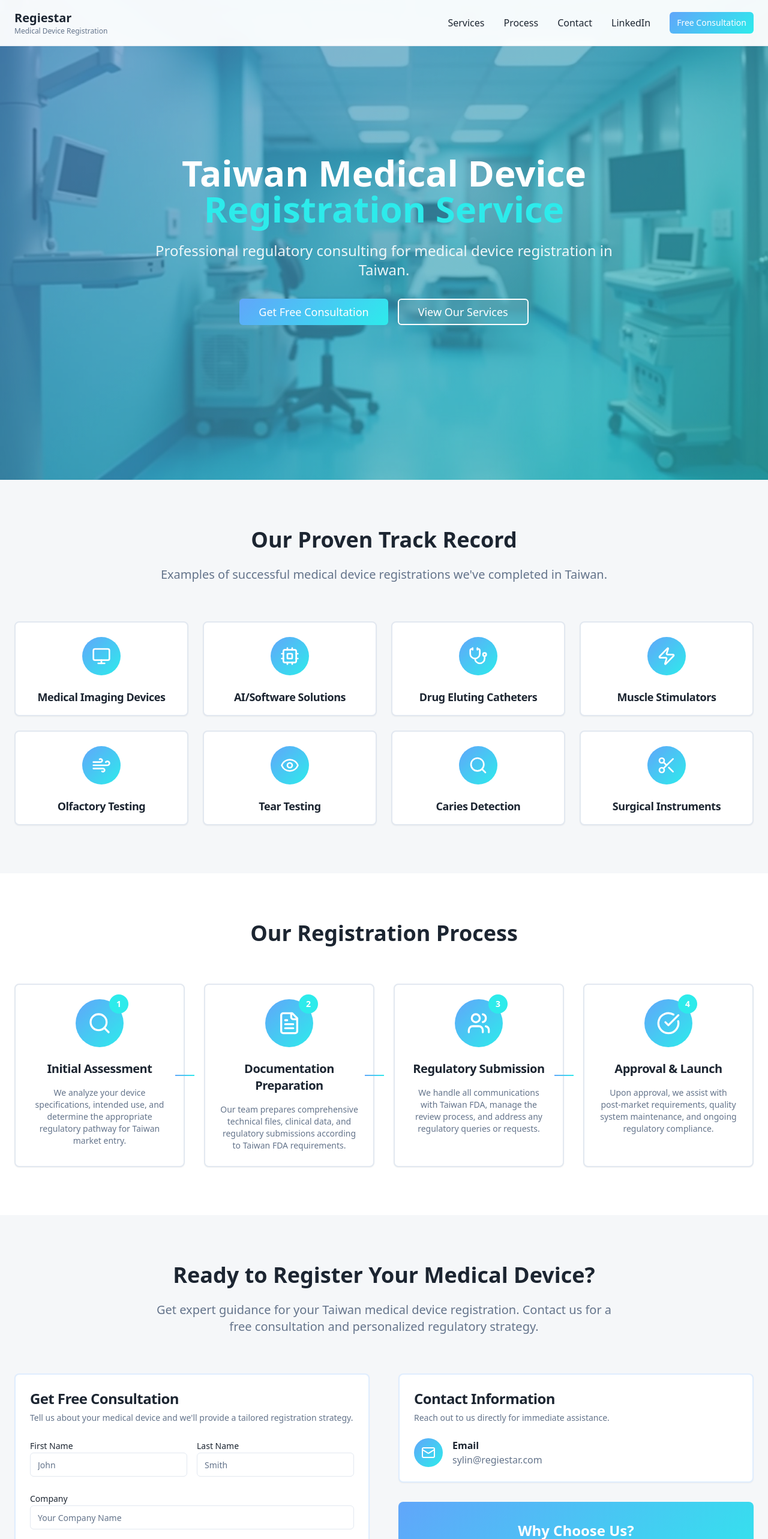
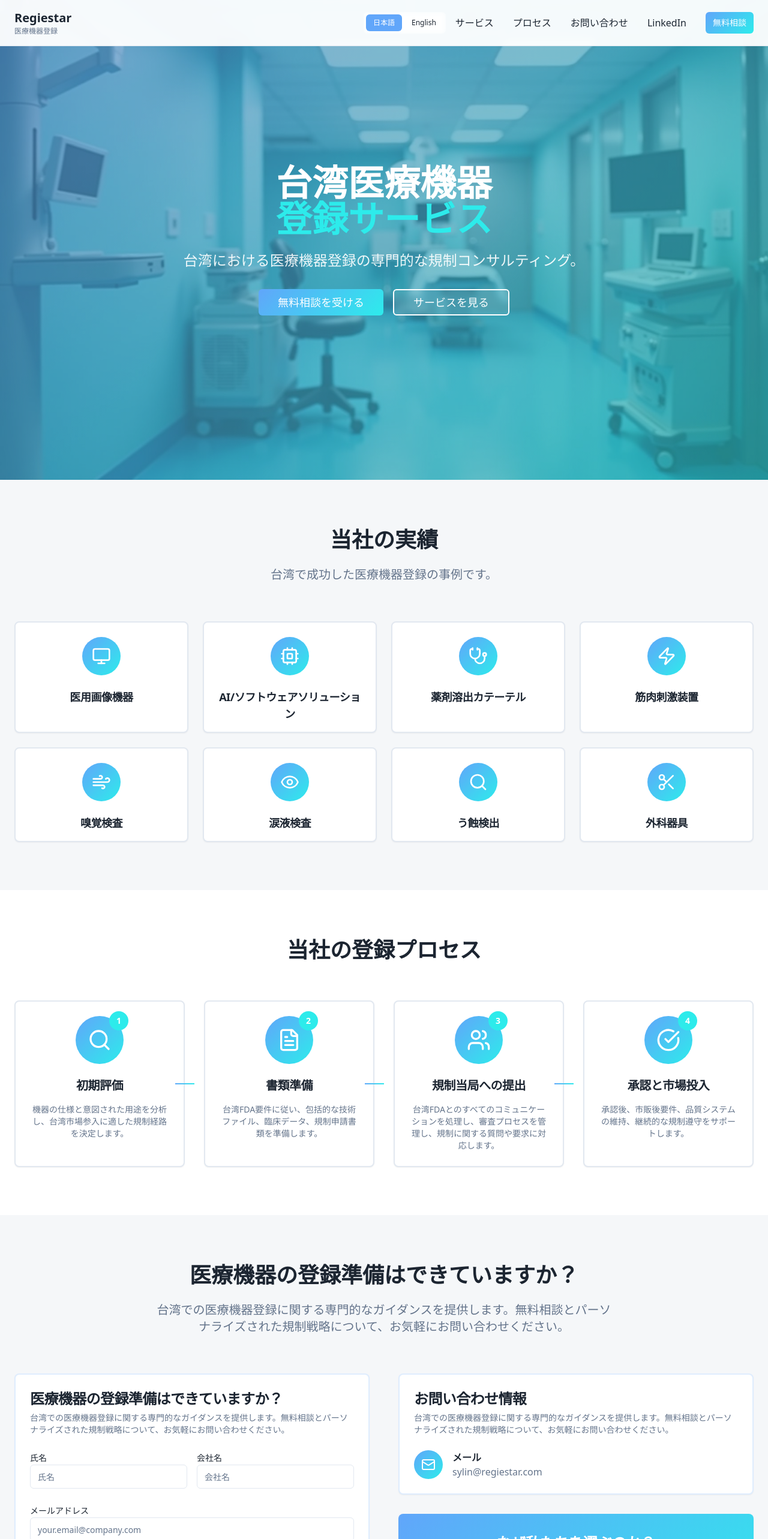
Before and after one commit to swedelin/taiwan-medreg-guide, a React (Vite) app: page / in a window 1280 px wide. Shown: the top 2566 px of the page at 60% size. Built offline with nearby package versions, Linux system fonts and the light colour scheme.

Commit message:
Add Japanese language support
Implement Japanese language support and a language switcher for the homepage.

```diff
--- a/src/components/Contact.tsx
+++ b/src/components/Contact.tsx
@@ -3,19 +3,21 @@ import { Card, CardContent, CardDescription, CardHeader, CardTitle } from "@/com
 import { Input } from "@/components/ui/input";
 import { Textarea } from "@/components/ui/textarea";
 import { Label } from "@/components/ui/label";
+import { useLanguage } from "@/contexts/LanguageContext";
 import { MapPin, Phone, Mail, Clock } from "lucide-react";
 
 const Contact = () => {
+  const { t } = useLanguage();
+
   return (
     <section className="py-20 bg-section-bg">
       <div className="max-w-7xl mx-auto px-6">
         <div className="text-center mb-16">
           <h2 className="text-4xl font-bold text-foreground mb-6">
-            Ready to Register Your Medical Device?
+            {t('contactTitle')}
           </h2>
           <p className="text-xl text-muted-foreground max-w-3xl mx-auto">
-            Get expert guidance for your Taiwan medical device registration.
-            Contact us for a free consultation and personalized regulatory strategy.
+            {t('contactDescription')}
           </p>
         </div>
 
@@ -23,49 +25,44 @@ const Contact = () => {
           {/* Contact Form */}
           <Card className="border-2 border-medical-blue/20">
             <CardHeader>
-              <CardTitle className="text-2xl text-foreground">Get Free Consultation</CardTitle>
+              <CardTitle className="text-2xl text-foreground">{t('contactTitle')}</CardTitle>
               <CardDescription>
-                Tell us about your medical device and we'll provide a tailored registration strategy.
+                {t('contactDescription')}
               </CardDescription>
             </CardHeader>
             <CardContent className="space-y-6">
               <div className="grid grid-cols-1 md:grid-cols-2 gap-4">
                 <div>
-                  <Label htmlFor="firstName">First Name</Label>
-                  <Input id="firstName" placeholder="John" />
+                  <Label htmlFor="firstName">{t('contactName')}</Label>
+                  <Input id="firstName" placeholder={t('contactName')} />
                 </div>
                 <div>
-                  <Label htmlFor="lastName">Last Name</Label>
-                  <Input id="lastName" placeholder="Smith" />
+                  <Label htmlFor="lastName">{t('contactCompany')}</Label>
+                  <Input id="lastName" placeholder={t('contactCompany')} />
                 </div>
               </div>
 
               <div>
-                <Label htmlFor="company">Company</Label>
-                <Input id="company" placeholder="Your Company Name" />
+                <Label htmlFor="email">{t('contactEmail')}</Label>
+                <Input id="email" type="email" placeholder="your.email@company.com" />
               </div>
 
               <div>
-                <Label htmlFor="email">Email</Label>
-                <Input id="email" type="email" placeholder="john@company.com" />
+                <Label htmlFor="deviceType">{t('contactDeviceType')}</Label>
+                <Input id="deviceType" placeholder={t('contactDeviceType')} />
               </div>
 
               <div>
-                <Label htmlFor="deviceType">Device Type</Label>
-                <Input id="deviceType" placeholder="e.g., Medical Imaging Device, AI Software" />
-              </div>
-
-              <div>
-                <Label htmlFor="message">Project Details</Label>
+                <Label htmlFor="message">{t('contactDetails')}</Label>
                 <Textarea
                   id="message"
-                  placeholder="Tell us about your medical device, timeline, and specific requirements..."
+                  placeholder={t('contactDetails')}
                   className="min-h-[120px]"
                 />
               </div>
 
               <Button variant="medical" className="w-full" size="lg">
-                Request Free Consultation
+                {t('contactSubmit')}
               </Button>
             </CardContent>
           </Card>
@@ -74,9 +71,9 @@ const Contact = () => {
           <div className="space-y-8">
             <Card className="border-2 border-medical-blue/20">
               <CardHeader>
-                <CardTitle className="text-2xl text-foreground">Contact Information</CardTitle>
+                <CardTitle className="text-2xl text-foreground">{t('contactInfoTitle')}</CardTitle>
                 <CardDescription>
-                  Reach out to us directly for immediate assistance.
+                  {t('contactDescription')}
                 </CardDescription>
               </CardHeader>
               <CardContent className="space-y-6">
@@ -85,7 +82,7 @@ const Contact = () => {
                     <Mail className="w-6 h-6 text-white" />
                   </div>
                   <div>
-                    <p className="font-semibold text-foreground">Email</p>
+                    <p className="font-semibold text-foreground">{t('contactInfoEmail')}</p>
                     <p className="text-muted-foreground">sylin@regiestar.com</p>
                   </div>
                 </div>
@@ -94,11 +91,12 @@ const Contact = () => {
 
             <Card className="bg-medical-gradient text-white border-none">
               <CardContent className="p-8 text-center">
-                <h3 className="text-2xl font-bold mb-4">Why Choose Us?</h3>
+                <h3 className="text-2xl font-bold mb-4">{t('whyChooseTitle')}</h3>
                 <ul className="space-y-3 text-white/90">
-                  <li>✓ Expert knowledge of FDA Taiwan requirements</li>
-                  <li>✓ Proven track record across device categories</li>
-                  <li>✓ Personalized support throughout the process</li>
+                  <li>✓ {t('whyChoose1')}</li>
+                  <li>✓ {t('whyChoose2')}</li>
+                  <li>✓ {t('whyChoose3')}</li>
+                  <li>✓ {t('whyChoose4')}</li>
                 </ul>
               </CardContent>
             </Card>
--- a/src/components/Header.tsx
+++ b/src/components/Header.tsx
@@ -1,37 +1,45 @@
 import { Button } from "@/components/ui/button";
+import { useLanguage } from "@/contexts/LanguageContext";
+import LanguageToggle from "./LanguageToggle";
 
 const Header = () => {
+  const { t } = useLanguage();
+
   return (
     <header className="fixed top-0 left-0 right-0 z-50 bg-white/95 backdrop-blur-sm border-b border-border">
       <div className="max-w-7xl mx-auto px-6 py-4 flex items-center justify-between">
-        <div className="flex items-center space-x-2">
+        <div className="flex items-center space-x-4">
           <div>
-            <h1 className="text-xl font-bold text-foreground">Regiestar</h1>
-            <p className="text-xs text-muted-foreground">Medical Device Registration</p>
+            <h1 className="text-xl font-bold text-foreground">{t('companyName')}</h1>
+            <p className="text-xs text-muted-foreground">{t('companySubtitle')}</p>
           </div>
         </div>
 
+        <div className="flex items-center gap-4">
+          <LanguageToggle />
+
           <nav className="hidden md:flex items-center space-x-8">
             <a href="#services" className="text-foreground hover:text-medical-blue transition-colors">
-            Services
+              {t('services')}
             </a>
             <a href="#process" className="text-foreground hover:text-medical-blue transition-colors">
-            Process
+              {t('process')}
             </a>
             <a href="#contact" className="text-foreground hover:text-medical-blue transition-colors">
-            Contact
+              {t('contact')}
             </a>
             <a href="https://www.linkedin.com/company/regiestar/" target="_blank" rel="noopener noreferrer" className="text-foreground hover:text-medical-blue transition-colors">
-            LinkedIn
+              {t('linkedin')}
             </a>
             <Button variant="medical" size="sm">
-            Free Consultation
+              {t('freeConsultation')}
             </Button>
           </nav>
 
           <Button variant="medical" size="sm" className="md:hidden">
-          Menu
+            {t('menu')}
           </Button>
+        </div>
       </div>
     </header>
   );
--- a/src/components/Hero.tsx
+++ b/src/components/Hero.tsx
@@ -1,7 +1,10 @@
 import { Button } from "@/components/ui/button";
+import { useLanguage } from "@/contexts/LanguageContext";
 import heroImage from "@/assets/hero-medical.jpg";
 
 const Hero = () => {
+  const { t } = useLanguage();
+
   return (
     <section className="relative min-h-screen flex items-center justify-center bg-hero-gradient">
       <div className="absolute inset-0 bg-black/20"></div>
@@ -12,21 +15,21 @@ const Hero = () => {
 
       <div className="relative z-10 max-w-4xl mx-auto px-6 text-center text-white">
         <h1 className="text-5xl md:text-6xl font-bold mb-6 leading-tight">
-          Taiwan Medical Device
+          {t('heroTitle')}
           <br />
-          <span className="text-medical-teal">Registration Service</span>
+          <span className="text-medical-teal">{t('heroTitleHighlight')}</span>
         </h1>
 
         <p className="text-xl md:text-2xl mb-8 text-white/90 max-w-3xl mx-auto">
-          Professional regulatory consulting for medical device registration in Taiwan.
+          {t('heroDescription')}
         </p>
 
         <div className="flex flex-col sm:flex-row gap-4 justify-center">
           <Button variant="medical" size="lg" className="text-lg px-8 py-4">
-            Get Free Consultation
+            {t('heroButton1')}
           </Button>
           <Button variant="medical-outline" size="lg" className="text-lg px-8 py-4 bg-white/10 backdrop-blur-sm border-white text-white hover:bg-white hover:text-medical-blue">
-            View Our Services
+            {t('heroButton2')}
           </Button>
         </div>
 
--- /dev/null
+++ b/src/components/LanguageToggle.tsx
@@ -0,0 +1,37 @@
+import { Button } from "@/components/ui/button";
+import { useLanguage } from "@/contexts/LanguageContext";
+
+const LanguageToggle = () => {
+  const { language, setLanguage } = useLanguage();
+
+  return (
+    <div className="flex items-center gap-1 bg-white/10 backdrop-blur-sm rounded-md p-1">
+      <Button
+        variant={language === 'ja' ? 'medical' : 'ghost'}
+        size="sm"
+        onClick={() => setLanguage('ja')}
+        className={`text-xs px-3 py-1 h-7 ${
+          language === 'ja'
+            ? 'bg-medical-blue text-white'
+            : 'text-foreground hover:text-medical-blue bg-transparent'
+        }`}
+      >
+        日本語
+      </Button>
+      <Button
+        variant={language === 'en' ? 'medical' : 'ghost'}
+        size="sm"
+        onClick={() => setLanguage('en')}
+        className={`text-xs px-3 py-1 h-7 ${
+          language === 'en'
+            ? 'bg-medical-blue text-white'
+            : 'text-foreground hover:text-medical-blue bg-transparent'
+        }`}
+      >
+        English
+      </Button>
+    </div>
+  );
+};
+
+export default LanguageToggle;
--- a/src/components/Process.tsx
+++ b/src/components/Process.tsx
@@ -1,36 +1,40 @@
 import { Card, CardContent, CardDescription, CardHeader, CardTitle } from "@/components/ui/card";
+import { useLanguage } from "@/contexts/LanguageContext";
 import { CheckCircle, FileText, Search, Users } from "lucide-react";
 
-const processSteps = [
+const getProcessSteps = (t: (key: string) => string) => [
   {
     icon: Search,
-    title: "Initial Assessment",
-    description: "We analyze your device specifications, intended use, and determine the appropriate regulatory pathway for Taiwan market entry."
+    title: t('processStep1Title'),
+    description: t('processStep1Description')
   },
   {
     icon: FileText,
-    title: "Documentation Preparation",
-    description: "Our team prepares comprehensive technical files, clinical data, and regulatory submissions according to Taiwan FDA requirements."
+    title: t('processStep2Title'),
+    description: t('processStep2Description')
   },
   {
     icon: Users,
-    title: "Regulatory Submission",
-    description: "We handle all communications with Taiwan FDA, manage the review process, and address any regulatory queries or requests."
+    title: t('processStep3Title'),
+    description: t('processStep3Description')
   },
   {
     icon: CheckCircle,
-    title: "Approval & Launch",
-    description: "Upon approval, we assist with post-market requirements, quality system maintenance, and ongoing regulatory compliance."
+    title: t('processStep4Title'),
+    description: t('processStep4Description')
   }
 ];
 
 const Process = () => {
+  const { t } = useLanguage();
+  const processSteps = getProcessSteps(t);
+
   return (
     <section className="py-20 bg-background">
       <div className="max-w-7xl mx-auto px-6">
         <div className="text-center mb-16">
           <h2 className="text-4xl font-bold text-foreground mb-6">
-            Our Registration Process
+            {t('processTitle')}
           </h2>
         </div>
 
--- a/src/components/Services.tsx
+++ b/src/components/Services.tsx
@@ -1,4 +1,5 @@
 import { Card, CardContent, CardDescription, CardHeader, CardTitle } from "@/components/ui/card";
+import { useLanguage } from "@/contexts/LanguageContext";
 import {
   Monitor,
   Cpu,
@@ -10,51 +11,54 @@ import {
   Scissors
 } from "lucide-react";
 
-const services = [
+const getServices = (t: (key: string) => string) => [
   {
     icon: Monitor,
-    title: "Medical Imaging Devices"
+    title: t('service1')
   },
   {
     icon: Cpu,
-    title: "AI/Software Solutions"
+    title: t('service2')
   },
   {
     icon: Stethoscope,
-    title: "Drug Eluting Catheters"
+    title: t('service3')
   },
   {
     icon: Zap,
-    title: "Muscle Stimulators"
+    title: t('service4')
   },
   {
     icon: Wind,
-    title: "Olfactory Testing"
+    title: t('service5')
   },
   {
     icon: Eye,
-    title: "Tear Testing"
+    title: t('service6')
   },
   {
     icon: Search,
-    title: "Caries Detection"
+    title: t('service7')
   },
   {
     icon: Scissors,
-    title: "Surgical Instruments"
+    title: t('service8')
   }
 ];
 
 const Services = () => {
+  const { t } = useLanguage();
+  const services = getServices(t);
+
   return (
     <section className="py-20 bg-section-bg">
       <div className="max-w-7xl mx-auto px-6">
         <div className="text-center mb-16">
           <h2 className="text-4xl font-bold text-foreground mb-6">
-            Our Proven Track Record
+            {t('servicesTitle')}
           </h2>
           <p className="text-xl text-muted-foreground max-w-3xl mx-auto">
-            Examples of successful medical device registrations we've completed in Taiwan.
+            {t('servicesDescription')}
           </p>
         </div>
 
--- /dev/null
+++ b/src/contexts/LanguageContext.tsx
@@ -0,0 +1,152 @@
+import React, { createContext, useContext, useState, ReactNode } from 'react';
+
+type Language = 'ja' | 'en';
+
+interface LanguageContextType {
+  language: Language;
+  setLanguage: (lang: Language) => void;
+  t: (key: string) => string;
+}
+
+const translations = {
+  ja: {
+    // Header
+    companyName: 'Regiestar',
+    companySubtitle: '医療機器登録',
+    services: 'サービス',
+    process: 'プロセス',
+    contact: 'お問い合わせ',
+    linkedin: 'LinkedIn',
+    freeConsultation: '無料相談',
+    menu: 'メニュー',
+
+    // Hero
+    heroTitle: '台湾医療機器',
+    heroTitleHighlight: '登録サービス',
+    heroDescription: '台湾における医療機器登録の専門的な規制コンサルティング。',
+    heroButton1: '無料相談を受ける',
+    heroButton2: 'サービスを見る',
+
+    // Services
+    servicesTitle: '当社の実績',
+    servicesDescription: '台湾で成功した医療機器登録の事例です。',
+    service1: '医用画像機器',
+    service2: 'AI/ソフトウェアソリューション',
+    service3: '薬剤溶出カテーテル',
+    service4: '筋肉刺激装置',
+    service5: '嗅覚検査',
+    service6: '涙液検査',
+    service7: 'う蝕検出',
+    service8: '外科器具',
+
+    // Process
+    processTitle: '当社の登録プロセス',
+    processStep1Title: '初期評価',
+    processStep1Description: '機器の仕様と意図された用途を分析し、台湾市場参入に適した規制経路を決定します。',
+    processStep2Title: '書類準備',
+    processStep2Description: '台湾FDA要件に従い、包括的な技術ファイル、臨床データ、規制申請書類を準備します。',
+    processStep3Title: '規制当局への提出',
+    processStep3Description: '台湾FDAとのすべてのコミュニケーションを処理し、審査プロセスを管理し、規制に関する質問や要求に対応します。',
+    processStep4Title: '承認と市場投入',
+    processStep4Description: '承認後、市販後要件、品質システムの維持、継続的な規制遵守をサポートします。',
+
+    // Contact
+    contactTitle: '医療機器の登録準備はできていますか？',
+    contactDescription: '台湾での医療機器登録に関する専門的なガイダンスを提供します。無料相談とパーソナライズされた規制戦略について、お気軽にお問い合わせください。',
+    contactName: '氏名',
+    contactCompany: '会社名',
+    contactEmail: 'メールアドレス',
+    contactDeviceType: '機器タイプ',
+    contactDetails: 'プロジェクト詳細',
+    contactSubmit: '相談を送信',
+    contactInfoTitle: 'お問い合わせ情報',
+    contactInfoEmail: 'メール',
+    whyChooseTitle: 'なぜ私たちを選ぶのか？',
+    whyChoose1: '台湾の医療機器規制における10年以上の経験',
+    whyChoose2: 'TFDAとの確立されたパートナーシップ',
+    whyChoose3: '高い成功率と迅速な承認実績',
+    whyChoose4: '登録から市場投入までの包括的サポート',
+  },
+  en: {
+    // Header
+    companyName: 'Regiestar',
+    companySubtitle: 'Medical Device Registration',
+    services: 'Services',
+    process: 'Process',
+    contact: 'Contact',
+    linkedin: 'LinkedIn',
+    freeConsultation: 'Free Consultation',
+    menu: 'Menu',
+
+    // Hero
+    heroTitle: 'Taiwan Medical Device',
+    heroTitleHighlight: 'Registration Service',
+    heroDescription: 'Professional regulatory consulting for medical device registration in Taiwan.',
+    heroButton1: 'Get Free Consultation',
+    heroButton2: 'View Our Services',
+
+    // Services
+    servicesTitle: 'Our Proven Track Record',
+    servicesDescription: 'Examples of successful medical device registrations we\'ve completed in Taiwan.',
+    service1: 'Medical Imaging Devices',
+    service2: 'AI/Software Solutions',
+    service3: 'Drug Eluting Catheters',
+    service4: 'Muscle Stimulators',
+    service5: 'Olfactory Testing',
+    service6: 'Tear Testing',
+    service7: 'Caries Detection',
+    service8: 'Surgical Instruments',
+
+    // Process
+    processTitle: 'Our Registration Process',
+    processStep1Title: 'Initial Assessment',
+    processStep1Description: 'We analyze your device specifications, intended use, and determine the appropriate regulatory pathway for Taiwan market entry.',
+    processStep2Title: 'Documentation Preparation',
+    processStep2Description: 'Our team prepares comprehensive technical files, clinical data, and regulatory submissions according to Taiwan FDA requirements.',
+    processStep3Title: 'Regulatory Submission',
+    processStep3Description: 'We handle all communications with Taiwan FDA, manage the review process, and address any regulatory queries or requests.',
+    processStep4Title: 'Approval & Launch',
+    processStep4Description: 'Upon approval, we assist with post-market requirements, quality system maintenance, and ongoing regulatory compliance.',
+
+    // Contact
+    contactTitle: 'Ready to Register Your Medical Device?',
+    contactDescription: 'Get expert guidance for your Taiwan medical device registration. Contact us for a free consultation and personalized regulatory strategy.',
+    contactName: 'Name',
+    contactCompany: 'Company',
+    contactEmail: 'Email',
+    contactDeviceType: 'Device Type',
+    contactDetails: 'Project Details',
+    contactSubmit: 'Send Consultation',
+    contactInfoTitle: 'Contact Information',
+    contactInfoEmail: 'Email',
+    whyChooseTitle: 'Why Choose Us?',
+    whyChoose1: 'Over 10 years of experience in Taiwan medical device regulations',
+    whyChoose2: 'Established partnerships with TFDA',
+    whyChoose3: 'High success rate and proven track record of fast approvals',
+    whyChoose4: 'Comprehensive support from registration to market launch',
+  }
+};
+
+const LanguageContext = createContext<LanguageContextType | undefined>(undefined);
+
+export const LanguageProvider: React.FC<{ children: ReactNode }> = ({ children }) => {
+  const [language, setLanguage] = useState<Language>('ja');
+
+  const t = (key: string): string => {
+    return translations[language][key as keyof typeof translations[typeof language]] || key;
+  };
+
+  return (
+    <LanguageContext.Provider value={{ language, setLanguage, t }}>
+      {children}
+    </LanguageContext.Provider>
+  );
+};
+
+export const useLanguage = () => {
+  const context = useContext(LanguageContext);
+  if (context === undefined) {
+    throw new Error('useLanguage must be used within a LanguageProvider');
+  }
+  return context;
+};
--- a/src/main.tsx
+++ b/src/main.tsx
@@ -1,5 +1,10 @@
 import { createRoot } from 'react-dom/client'
 import App from './App.tsx'
 import './index.css'
+import { LanguageProvider } from '@/contexts/LanguageContext'
 
-createRoot(document.getElementById("root")!).render(<App />);
+createRoot(document.getElementById("root")!).render(
+  <LanguageProvider>
+    <App />
+  </LanguageProvider>
+);
```
Lines whose indentation alone changed are shown as unchanged.
